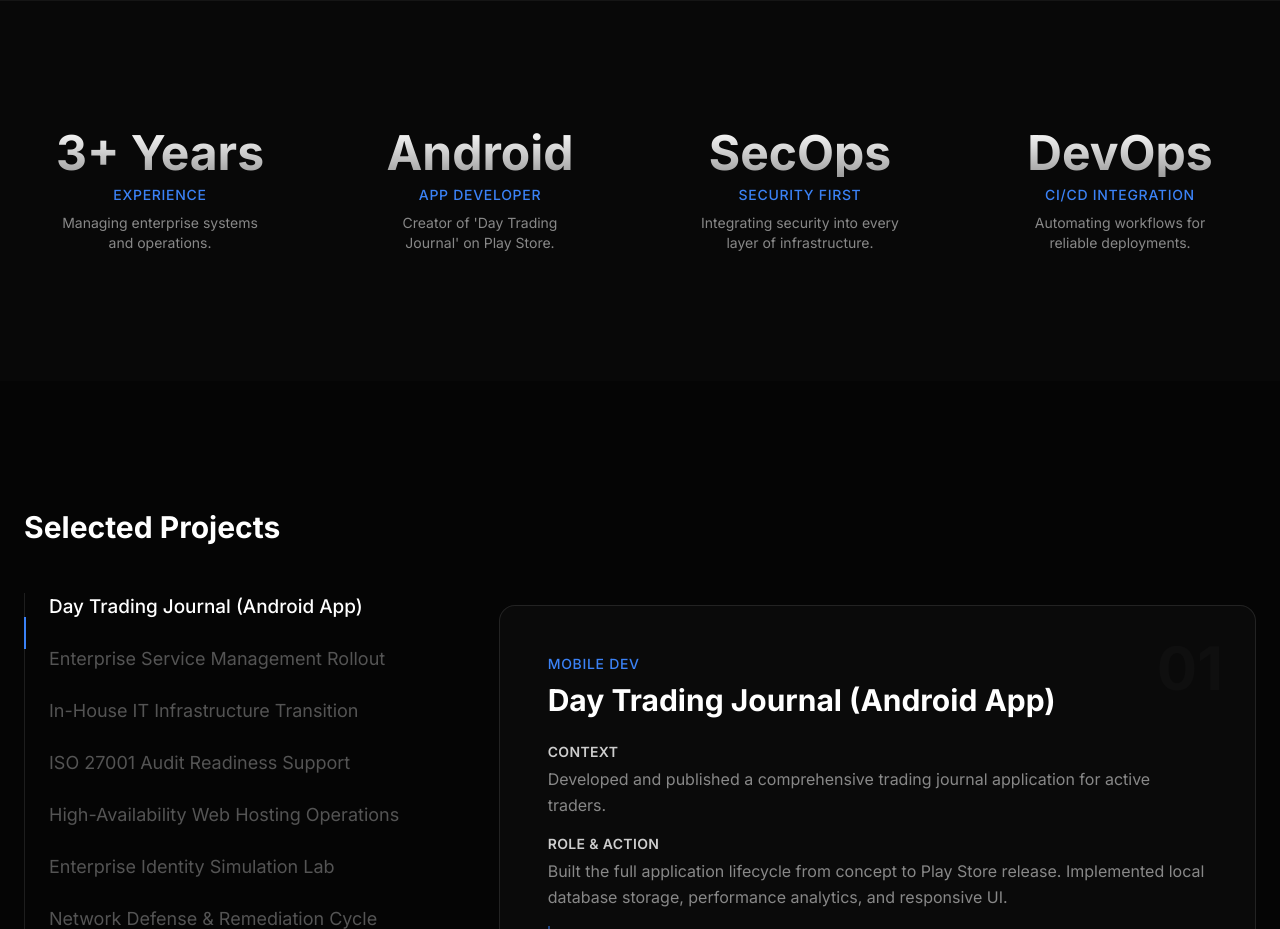
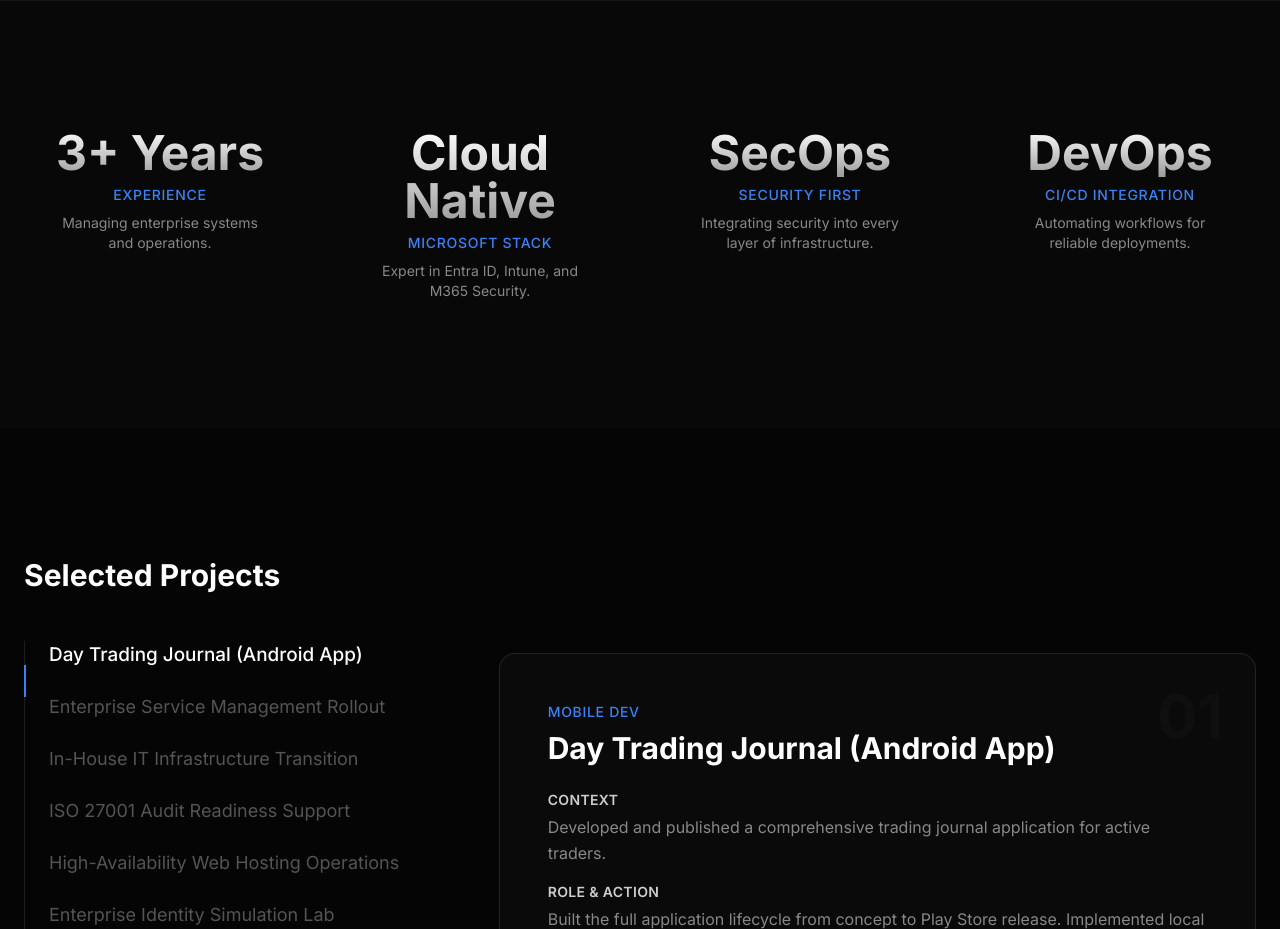
Before and after one commit to arpitdahal9/adtechit, a Next.js app: page / in a window 1280 px wide. Shown: the part 800-1729 px from the top of the page. Built offline with nearby package versions, Linux system fonts and the light colour scheme.

Commit message:
content: update impact highlights to feature Microsoft Cloud stack expertise

```diff
--- a/components/SceneImpact.tsx
+++ b/components/SceneImpact.tsx
@@ -10,9 +10,9 @@ const highlights = [
     detail: "Managing enterprise systems and operations.",
   },
   {
-    value: "Android",
-    label: "App Developer",
-    detail: "Creator of 'Day Trading Journal' on Play Store.",
+    value: "Cloud Native",
+    label: "Microsoft Stack",
+    detail: "Expert in Entra ID, Intune, and M365 Security.",
   },
   {
     value: "SecOps",
```
